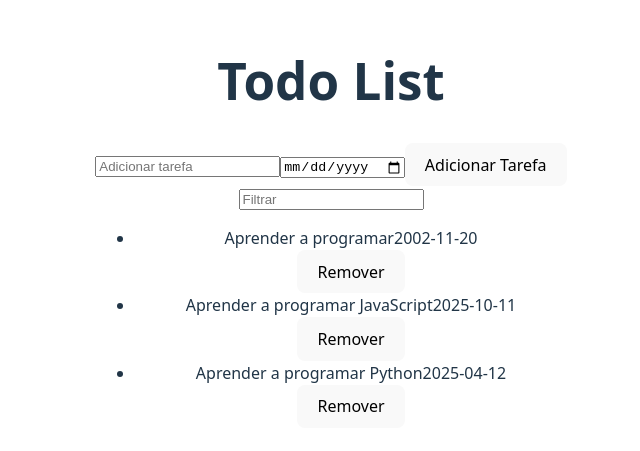
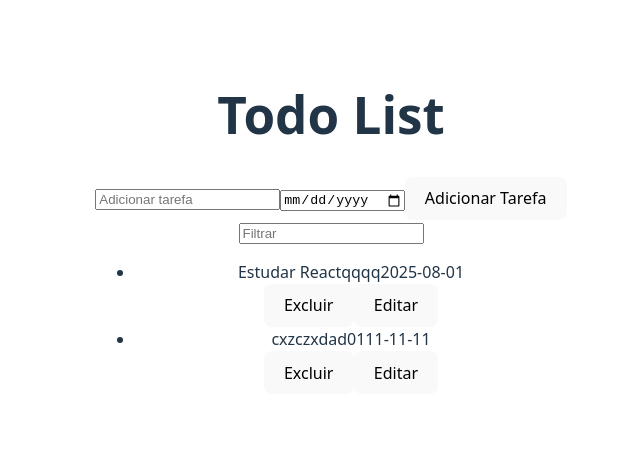
Before and after one commit to IgorBern02/ToDoList, a React (Vite) app: page / in a window 1280 px wide. Shown: the part 169-620 px from the top of the page, without its empty margins (309-949 px from the left). Built offline with nearby package versions, Linux system fonts and the light colour scheme; data requests are answered from the project's data file.

Commit message:
feat: adicionado PUT para edição das notas

```diff
--- a/db.json
+++ b/db.json
@@ -2,18 +2,13 @@
   "tasks": [
     {
       "id": "1",
-      "task": "Aprender a programar",
-      "date": "2002-11-20"
+      "task": "Estudar Reactqqqq",
+      "date": "2025-08-01"
     },
     {
-      "id": "2",
-      "task": "Aprender a programar JavaScript",
-      "date": "2025-10-11"
-    },
-    {
-      "id": "3",
-      "task": "Aprender a programar Python",
-      "date": "2025-04-12"
+      "id": "4",
+      "task": "cxzczxdad",
+      "date": "0111-11-11"
     }
   ]
 }
--- a/src/App.tsx
+++ b/src/App.tsx
@@ -1,18 +1,16 @@
 import { useEffect, useState } from "react";
 import "./App.css";
-import type { Task } from "./components/types/task";
+import type { Task } from "./types/tasks/task";
 import { TaskForm } from "./components/TaskForm";
 import noteService from "./services/tasks";
 
 function App() {
-  const [tasks, setTasks] = useState<Task[]>([
-    { id: 1, task: "Aprender a programar", date: "2002-11-20" },
-    { id: 2, task: "Aprender a programar JavaScript", date: "2025-10-11" },
-    { id: 3, task: "Aprender a programar Python", date: "2025-04-12" },
-  ]);
+  const [tasks, setTasks] = useState<Task[]>([]);
   const [task, setTask] = useState<string>("");
   const [date, setDate] = useState<string>("");
   const [filter, setFilter] = useState<string>("");
+  const [isModalOpen, setIsModalOpen] = useState(false);
+  const [editTaskId, setEditTaskId] = useState<string | null>(null);
 
   useEffect(() => {
     noteService.get().then((initialTasks: Task[]) => {
@@ -23,10 +21,13 @@ function App() {
   const handleSubmit = (e: React.FormEvent) => {
     e.preventDefault();
 
+    const maxId = Math.max(...tasks.map((t) => parseInt(t.id)), 0);
+    const newId = (maxId + 1).toString(); // Convertendo para string
+
     const newTask: Task = {
-      id: tasks.length + 1,
-      task: task,
-      date: date,
+      id: newId, // Agora é string
+      task,
+      date,
     };
 
     const existingTask = tasks.find(
@@ -46,9 +47,6 @@ function App() {
         setTask("");
         setDate("");
       });
-    } else {
-      alert(`A tarefa "${task}" já existe na data ${date}`);
-      return;
     }
   };
 
@@ -68,7 +66,40 @@ function App() {
     taskItem.task.toLowerCase().includes(filter.toLowerCase())
   );
 
-  const remove = (id: number) => {
+  const openEditModal = (id: string, task: string, date: string) => {
+    // id como string
+    setEditTaskId(id);
+    setTask(task);
+    setDate(date);
+    setIsModalOpen(true);
+  };
+
+  const handleUpdate = () => {
+    if (!editTaskId) return;
+
+    if (!task.trim() || !date.trim()) {
+      alert("Preencha a tarefa e a data.");
+      return;
+    }
+
+    const updatedTask: Task = {
+      id: editTaskId.toString(), // Garante que o ID seja string
+      task,
+      date,
+    };
+
+    noteService
+      .put(updatedTask.id, updatedTask) // Envia o ID como string
+      .then((returnedTask) => {
+        setTasks(
+          tasks.map((t) => (t.id === updatedTask.id ? returnedTask : t))
+        );
+        setIsModalOpen(false);
+      })
+      .catch((error) => console.error("Erro:", error));
+  };
+
+  const remove = (id: string) => {
     const task = tasks.find((t) => t.id === id);
     if (!task) return;
 
@@ -99,7 +130,34 @@ function App() {
         handleFilter={handleFilter}
         filteredTask={filteredTask}
         remove={remove}
+        put={() => {}}
+        openEditModal={openEditModal}
       />
+
+      {isModalOpen && (
+        <div className="modal">
+          <div className="modal-content">
+            <h2>Editar tarefa</h2>
+            <p>ID da tarefa: {editTaskId}</p>
+            <label>
+              Tarefa:
+              <input type="text" value={task} onChange={handleTodoChange} />
+            </label>
+            <label>
+              Data:
+              <input type="date" value={date} onChange={handleDateChange} />
+            </label>
+            <div style={{ marginTop: "1rem" }}>
+              <button type="button" onClick={handleUpdate}>
+                Salvar
+              </button>
+              <button type="button" onClick={() => setIsModalOpen(false)}>
+                Cancelar
+              </button>
+            </div>
+          </div>
+        </div>
+      )}
     </>
   );
 }
--- a/src/components/AddTaskInput.tsx
+++ b/src/components/AddTaskInput.tsx
@@ -1,13 +1,6 @@
 import { Button } from "./Button";
 import { Input } from "./Input";
-
-type Props = {
-  taskValue: string;
-  onTaskChange: (e: React.ChangeEvent<HTMLInputElement>) => void;
-  dateValue: string;
-  onDateChange: (e: React.ChangeEvent<HTMLInputElement>) => void;
-  placeholder: string;
-};
+import type { AddTaskInputProps } from "../types/input/input";
 
 export const AddTaskInput = ({
   taskValue,
@@ -15,7 +8,7 @@ export const AddTaskInput = ({
   dateValue,
   onDateChange,
   placeholder,
-}: Props) => {
+}: AddTaskInputProps) => {
   return (
     <>
       <section>
--- a/src/components/TaskForm.tsx
+++ b/src/components/TaskForm.tsx
@@ -1,19 +1,7 @@
-import type { Task } from "./types/task";
+import type { TaskFormProps } from "../types/tasks/task";
 import { AddTaskInput } from "./AddTaskInput";
 import { FilterTaskInput } from "./FilterTaskInput";
 import { Tasks } from "./Tasks";
-
-type TaskFormProps = {
-  handleSubmit: (e: React.FormEvent) => void;
-  task: string;
-  handleTaskChange: (e: React.ChangeEvent<HTMLInputElement>) => void;
-  date: string;
-  handleDateChange: (e: React.ChangeEvent<HTMLInputElement>) => void;
-  handleFilter: (e: React.ChangeEvent<HTMLInputElement>) => void;
-  filter: string;
-  filteredTask: Task[];
-  remove: (id: number) => void;
-};
 
 export const TaskForm = ({
   handleSubmit,
@@ -25,6 +13,8 @@ export const TaskForm = ({
   filter,
   filteredTask,
   remove,
+  put,
+  openEditModal,
 }: TaskFormProps) => (
   <form onSubmit={handleSubmit}>
     <AddTaskInput
@@ -42,6 +32,11 @@ export const TaskForm = ({
       value={filter}
     />
 
-    <Tasks filteredTask={filteredTask} remove={remove} />
+    <Tasks
+      filteredTask={filteredTask}
+      remove={remove}
+      put={put}
+      openEditModal={openEditModal}
+    />
   </form>
 );
--- a/src/components/Tasks.tsx
+++ b/src/components/Tasks.tsx
@@ -1,11 +1,6 @@
-import type { Task } from "./types/task";
+import type { TasksProps } from "../types/tasks/task";
 
-type TasksProps = {
-  filteredTask: Task[];
-  remove: (id: number) => void;
-};
-
-export const Tasks = ({ filteredTask, remove }: TasksProps) => {
+export const Tasks = ({ filteredTask, remove, openEditModal }: TasksProps) => {
   return (
     <section>
       <ul>
@@ -16,11 +11,18 @@ export const Tasks = ({ filteredTask, remove }: TasksProps) => {
                 <span>{task.task}</span>
                 <span>{task.date}</span>
               </div>
-              <button onClick={() => remove(task.id)}>Remover</button>
+              <button type="button" onClick={() => remove(task.id)}>
+                Excluir
+              </button>
+              <button
+                onClick={() => openEditModal(task.id, task.task, task.date)}
+              >
+                Editar
+              </button>
             </li>
           ))
         ) : (
-          <li>No todo found</li>
+          <p>Nenhuma tarefa encontrada.</p>
         )}
       </ul>
     </section>
--- a/src/components/types/task.ts
+++ /dev/null
@@ -1,5 +0,0 @@
-export type Task = {
-  id: number;
-  task: string;
-  date: string;
-};
--- a/src/services/tasks.ts
+++ b/src/services/tasks.ts
@@ -1,22 +1,30 @@
 import axios from "axios";
-import type { Task } from "../components/types/task";
+import type { Task } from "../types/tasks/task";
 
-const baseUrl = "http://localhost:3001/tasks"; // ✅ Corrigido: "http"
+const baseUrl = "http://localhost:3001/tasks";
 
-const get = () => {
-  return axios.get(baseUrl).then((res) => res.data);
+const get = async (): Promise<Task[]> => {
+  const res = await axios.get<Task[]>(baseUrl);
+  return res.data;
 };
 
-const post = (newTask: Task) => {
-  return axios.post(baseUrl, newTask).then((res) => res.data);
+const post = async (newTask: Task): Promise<Task> => {
+  const res = await axios.post<Task>(baseUrl, newTask);
+  return res.data;
 };
 
-const remove = (id: number) => {
-  return axios.delete(`${baseUrl}/${id}`).then((res) => res.data);
+const put = async (id: string, updatedTask: Task): Promise<Task> => {
+  const res = await axios.put<Task>(`${baseUrl}/${id}`, updatedTask);
+  return res.data;
+};
+
+const remove = async (id: string): Promise<void> => {
+  await axios.delete(`${baseUrl}/${id}`);
 };
 
 export default {
   get,
   post,
+  put,
   remove,
 };
--- /dev/null
+++ b/src/types/input/input.ts
@@ -0,0 +1,14 @@
+export type InputProps = {
+  type: string;
+  placeholder?: string;
+  value: string;
+  onChange: (e: React.ChangeEvent<HTMLInputElement>) => void;
+};
+
+export type AddTaskInputProps = {
+  taskValue: string;
+  onTaskChange: (e: React.ChangeEvent<HTMLInputElement>) => void;
+  dateValue: string;
+  onDateChange: (e: React.ChangeEvent<HTMLInputElement>) => void;
+  placeholder: string;
+};
--- /dev/null
+++ b/src/types/tasks/task.ts
@@ -0,0 +1,26 @@
+export type Task = {
+  id: string;
+  task: string;
+  date: string;
+};
+
+export type TasksProps = {
+  filteredTask: Task[];
+  remove: (id: string) => void;
+  put: (id: string) => void;
+  openEditModal: (id: string, task: string, date: string) => void;
+};
+
+export type TaskFormProps = {
+  handleSubmit: (e: React.FormEvent) => void;
+  task: string;
+  handleTaskChange: (e: React.ChangeEvent<HTMLInputElement>) => void;
+  date: string;
+  handleDateChange: (e: React.ChangeEvent<HTMLInputElement>) => void;
+  handleFilter: (e: React.ChangeEvent<HTMLInputElement>) => void;
+  filter: string;
+  filteredTask: Task[];
+  remove: (id: string) => void;
+  put: (id: string) => void;
+  openEditModal: (id: string, task: string, date: string) => void;
+};
```
Also changed, not shown: src/components/FilterTaskInput.tsx (+1 -7 lines), src/components/Input.tsx (+2 -7 lines).
